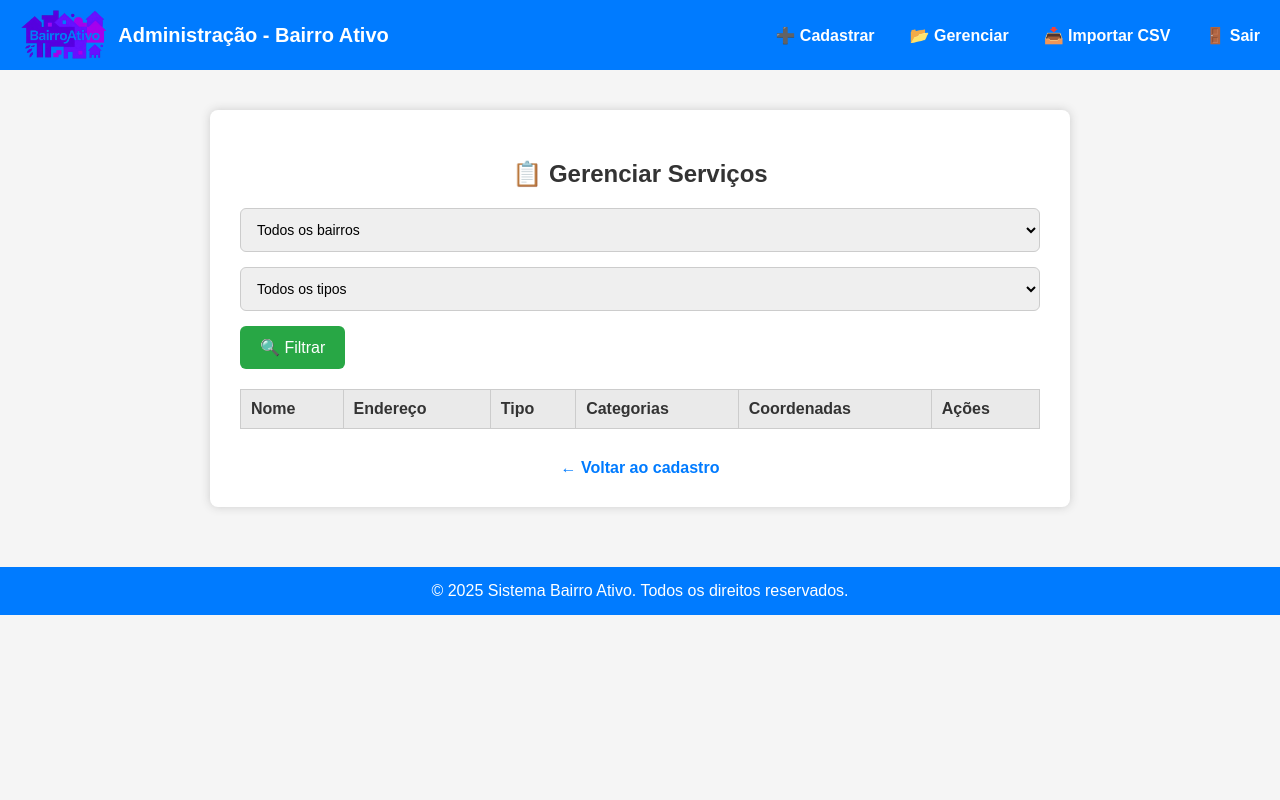
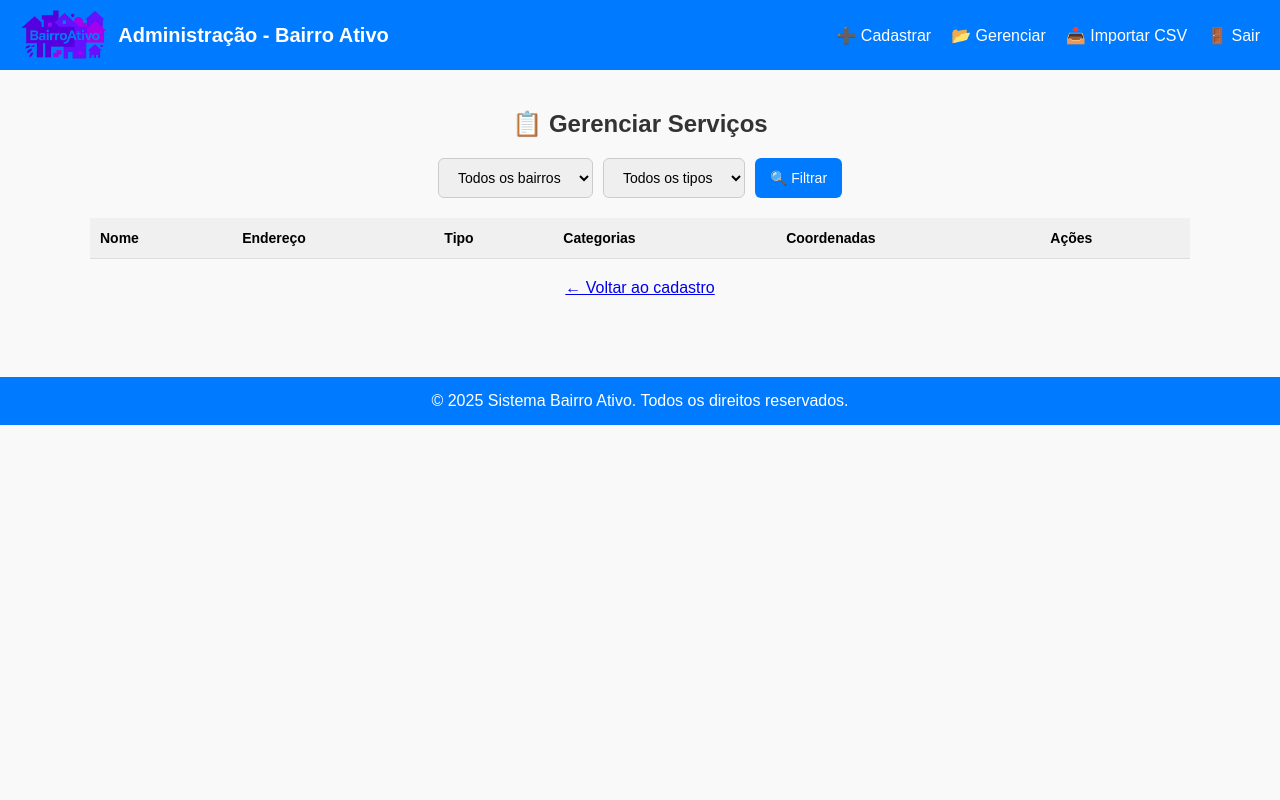
Before and after one commit to leotiag0/bairroativo, a PHP site: page /admin_gerenciar.php in a window 1280 px wide. Run offline with PHP 8.4, Linux system fonts and the light colour scheme; the visitor is signed in with stand-in values (Sample User, id 1); data comes from the database, SQL or seed files in the repository; data that the repository does not hold is empty; a stand-in replaces the project's code that opens the database connection.

Commit message:
Update admin.css

```diff
--- a/css/admin.css
+++ b/css/admin.css
@@ -1,141 +1,113 @@
-/* admin.css */
-
-/* Geral */
 body {
     font-family: Arial, sans-serif;
-    background-color: #f5f5f5;
+    background: #f9f9f9;
     margin: 0;
-    color: #333;
+}
+
+.container {
+    max-width: 1100px;
+    margin: auto;
+    padding: 20px;
 }
 
 h2 {
+    margin-bottom: 20px;
+    color: #333;
     text-align: center;
-    margin-bottom: 20px;
-    font-size: 24px;
 }
 
-/* Container principal */
-.container {
-    max-width: 800px;
-    margin: 40px auto;
-    background: white;
-    padding: 30px;
-    border-radius: 8px;
-    box-shadow: 0 0 10px #ccc;
+.filtros {
+    display: flex;
+    flex-wrap: wrap;
+    gap: 10px;
+    margin-bottom: 20px;
+    justify-content: center;
 }
 
-/* Formulários */
-form input[type="text"],
-form input[type="time"],
-form input[type="email"],
-form input[type="password"],
-form input[type="file"],
-form textarea,
-form select {
-    width: 100%;
-    padding: 12px;
-    margin-bottom: 15px;
+.filtros select, .filtros button, .btn-danger {
+    padding: 10px 15px;
+    font-size: 14px;
     border: 1px solid #ccc;
     border-radius: 6px;
+}
+
+.filtros button, .btn {
+    background: #007bff;
+    color: white;
+    cursor: pointer;
+    border: none;
+}
+
+.btn-danger {
+    background: #dc3545;
+    color: white;
+}
+
+.btn:hover {
+    background: #0056b3;
+}
+.btn-danger:hover {
+    background: #c82333;
+}
+
+.msg {
+    background: #d4edda;
+    color: #155724;
+    padding: 10px;
+    margin-bottom: 20px;
+    border-radius: 6px;
+    border: 1px solid #c3e6cb;
+    text-align: center;
+}
+
+.table-responsive {
+    overflow-x: auto;
+}
+
+table {
+    width: 100%;
+    border-collapse: collapse;
+    background: white;
+}
+
+th, td {
+    padding: 12px 10px;
+    border-bottom: 1px solid #ddd;
+    text-align: left;
     font-size: 14px;
 }
 
-form textarea {
-    min-height: 80px;
-    resize: vertical;
-}
-
-/* Botões */
-form button,
-a.btn,
-button {
-    background: #28a745;
-    color: white;
-    padding: 12px 20px;
-    border: none;
-    border-radius: 6px;
-    font-size: 16px;
-    cursor: pointer;
-    display: inline-block;
-    text-decoration: none;
-}
-
-form button:hover,
-a.btn:hover,
-button:hover {
-    background: #218838;
-}
-
-/* Header e Footer */
-header {
-    background-color: #007bff;
-    color: white;
-    padding: 15px 20px;
-    display: flex;
-    justify-content: space-between;
-    align-items: center;
-}
-
-header img {
-    height: 50px;
-}
-
-header nav a {
-    color: white;
-    text-decoration: none;
-    margin-left: 15px;
+th {
+    background: #f0f0f0;
     font-weight: bold;
 }
 
-header nav a:hover {
-    text-decoration: underline;
+@media (max-width: 768px) {
+    table, thead, tbody, th, td, tr {
+        display: block;
     }
 
-footer {
-    background-color: #007bff;
-    color: white;
-    text-align: center;
-    padding: 15px;
-    margin-top: 60px;
+    thead {
+        display: none;
     }
 
-/* Tabela de gerenciamento */
-table {
-    width: 100%;
-    border-collapse: collapse;
-    margin-top: 20px;
+    tr {
+        margin-bottom: 15px;
+        border: 1px solid #ccc;
+        padding: 10px;
+        border-radius: 8px;
     }
 
-table th,
-table td {
-    border: 1px solid #ccc;
+    td {
         padding: 10px;
-    text-align: left;
+        position: relative;
     }
 
-table th {
-    background-color: #eaeaea;
+    td::before {
+        content: attr(data-label);
+        font-weight: bold;
+        display: block;
+        margin-bottom: 5px;
+        color: #555;
     }
-
-/* Mensagens */
-.msg {
-    text-align: center;
-    font-weight: bold;
-    color: green;
-    margin-bottom: 20px;
 }
-
-.error {
-    color: red;
-    text-align: center;
-    font-weight: bold;
-}
-
-/* Botão voltar */
-a.botao-voltar {
-    text-decoration: none;
-    display: inline-block;
-    margin-top: 10px;
-    color: #007bff;
-    font-weight: bold;
-}
```
Lines whose indentation alone changed are shown as unchanged.
